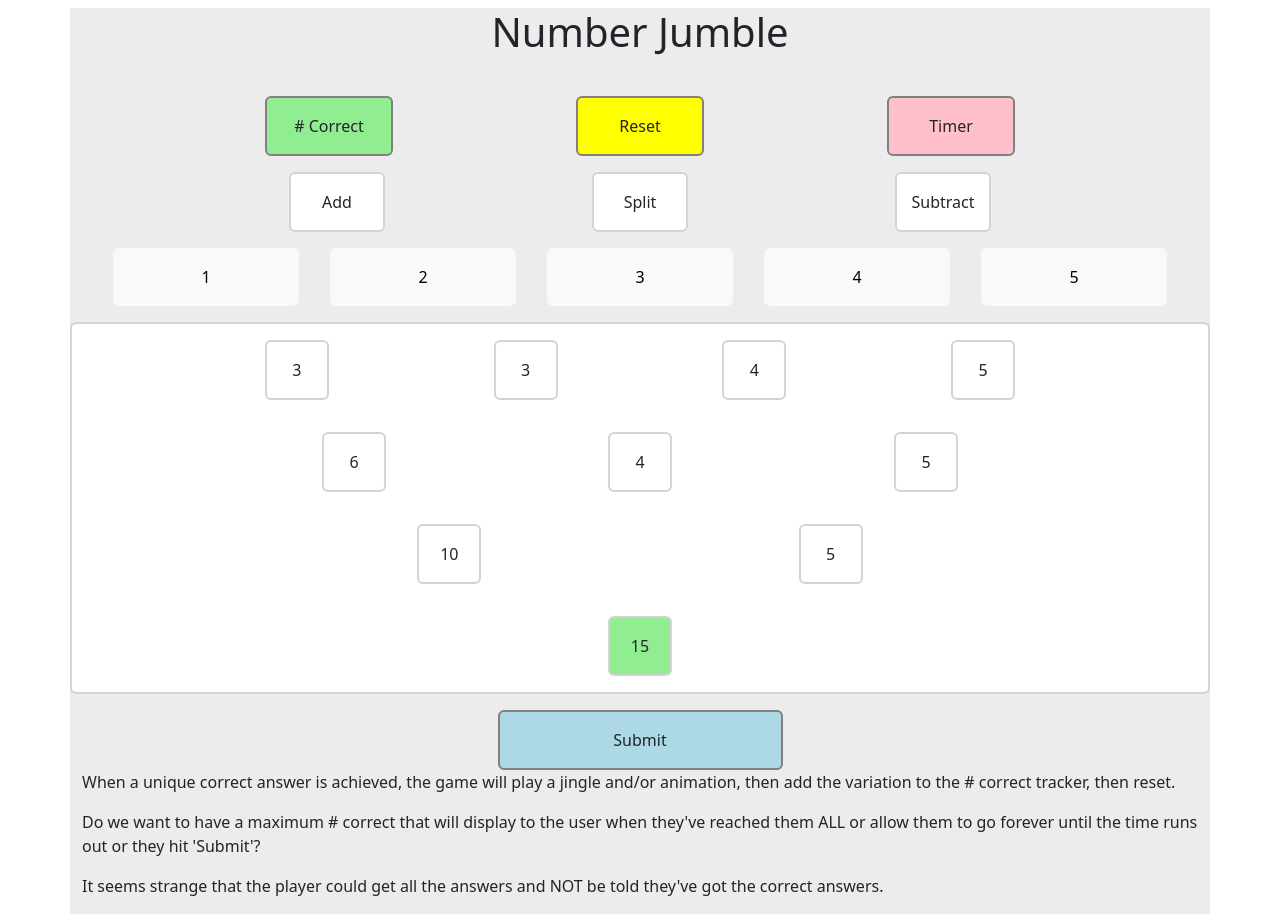
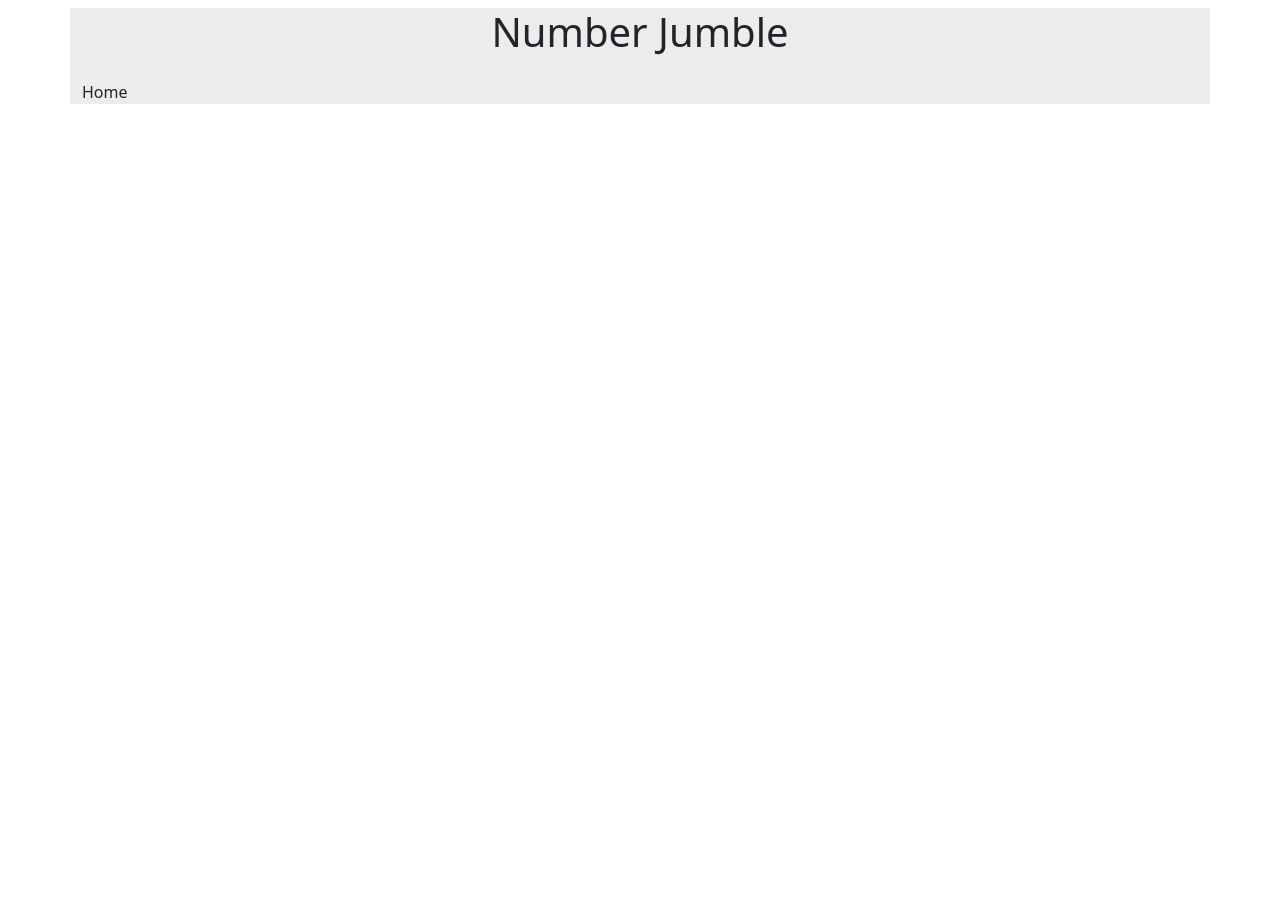
Before and after one commit to SaidNivek/number_jumble, a React (Create React App) app in the folder number_jumble/: page / in a window 1280 px wide. After the commit the page ends 800 px from the top, so only its background shows below. Built offline with nearby package versions, Linux system fonts and the light colour scheme.

Commit message:
Begin routing to pages

```diff
--- a/number_jumble/src/App.js
+++ b/number_jumble/src/App.js
@@ -1,5 +1,6 @@
 import './App.css';
 import GameScreen from './pages/GameScreen';
+import Home from './pages/Home';
 import { BrowserRouter as Router, Routes, Route } from 'react-router-dom';
 
 function App() {
@@ -7,7 +8,12 @@ function App() {
     <>
       <main className='container'>
         <h1 className='d-flex justify-content-center mb-4 mt-2'>Number Jumble</h1>
-        <GameScreen />
+        <Router>
+          <Routes>
+            <Route path='/' element={<Home />} />
+            <Route path='/gamescreen' element={ <GameScreen /> } />
+          </Routes>
+        </Router>
       </main>
     </>
   );
```
